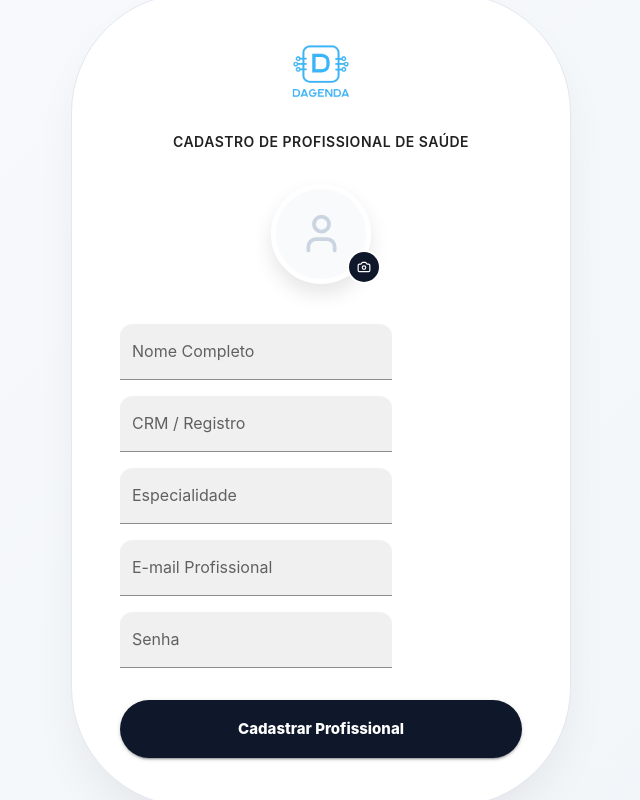
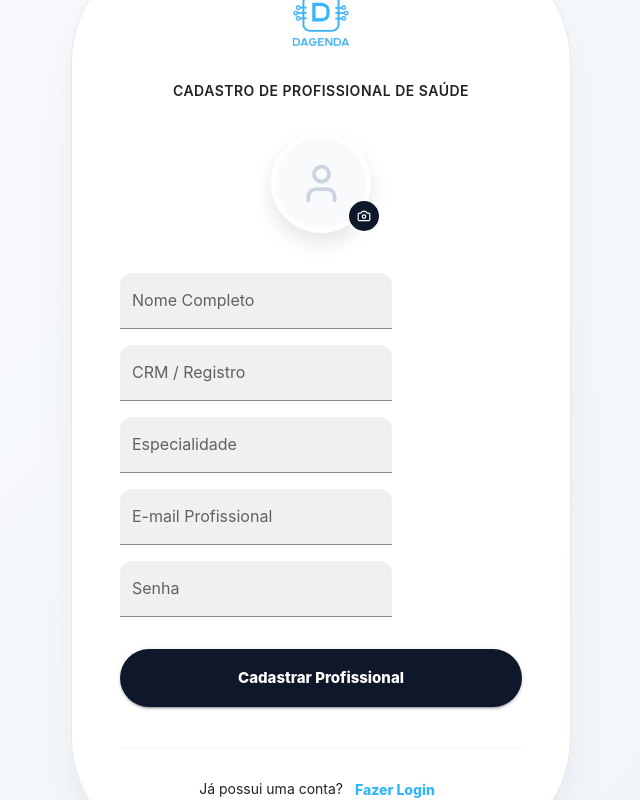
Before and after one commit to Otavio-Fadini/DAgenda_V2, a React app in the folder frontend/: page /cadastro/profissional in a window 1280 px wide. Shown: the whole page, without its empty margins (319-959 px from the left). Built offline with nearby package versions, Linux system fonts and the light colour scheme; the HTML template or start-up script is replaced by a standard one.

Commit message:
Botão de Já possui uma conta?

```diff
--- a/frontend/src/pages/Cadastro/CadastroProfissional.jsx
+++ b/frontend/src/pages/Cadastro/CadastroProfissional.jsx
@@ -123,6 +123,11 @@ const CadastroProfissional = () => {
                         Cadastrar Profissional
                     </Button>
                 </form>
+                <Box sx={{ mt: 5, pt: 3, borderTop: '1px solid #f1f5f9' }}>
+                    <Typography variant="body2" color="text.secondary" fontWeight={500}>
+                        Já possui uma conta? <Button onClick={() => navigate('/')} sx={{ fontWeight: 800, textTransform: 'none', color: '#32B5FE' }}>Fazer Login</Button>
+                    </Typography>
+                </Box>
             </Paper>
         </Box>
     );
```
